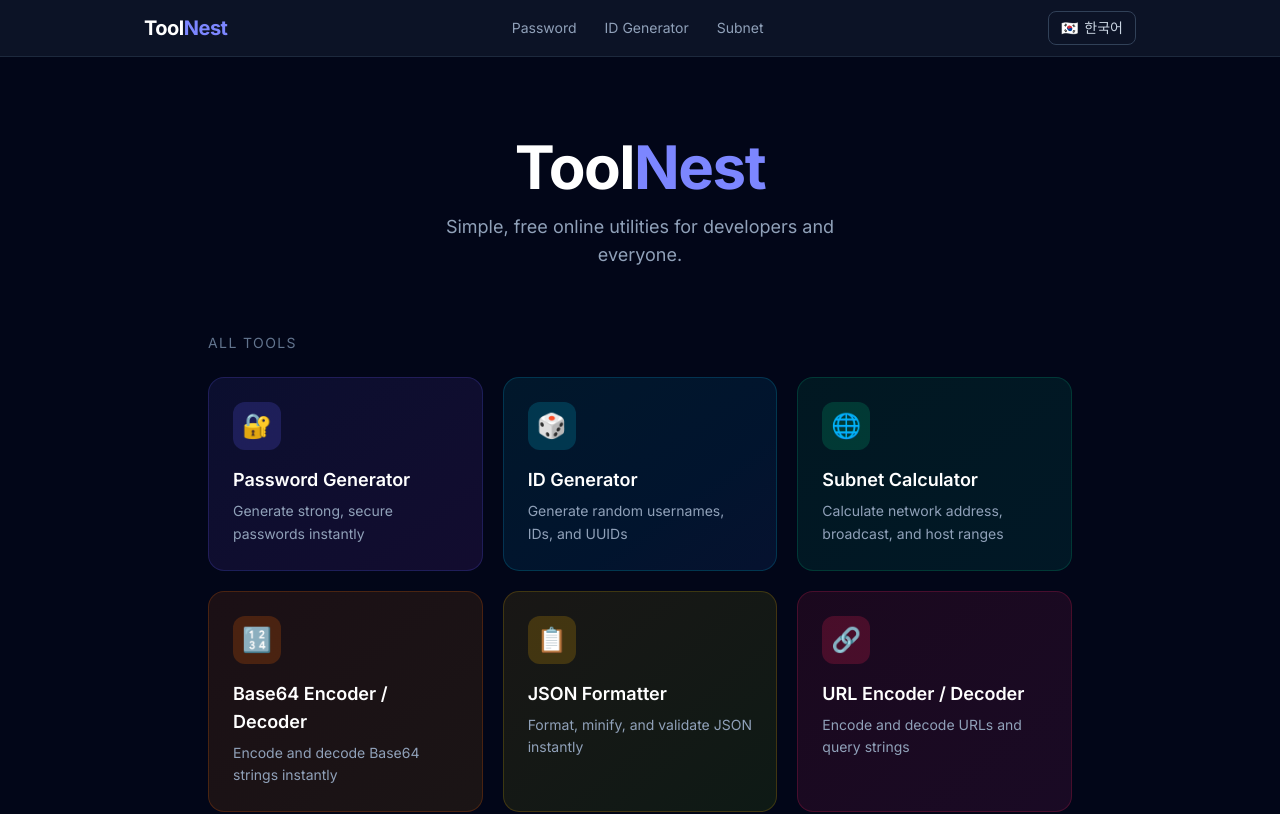
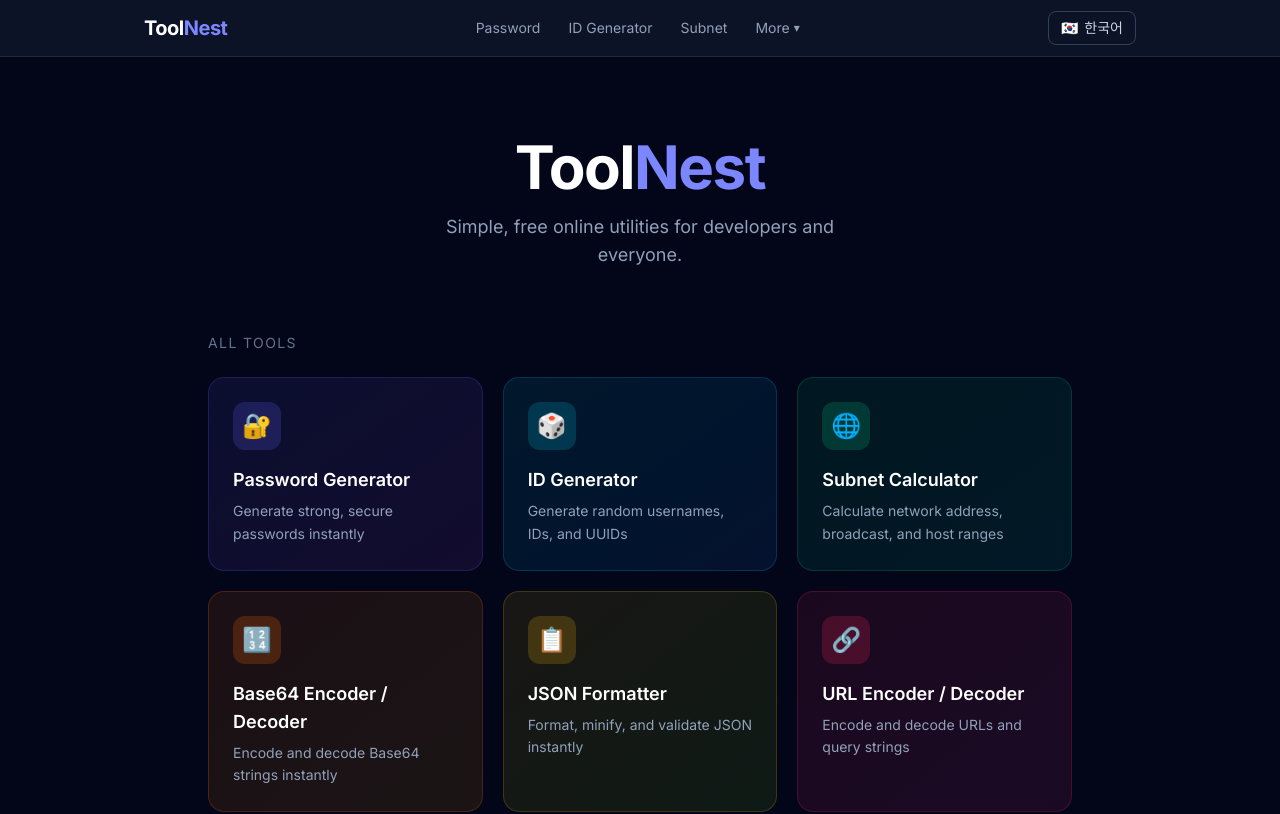
Before and after one commit to stocklite85/toolnest, a Next.js app: page / in a window 1280 px wide. Shown: the top 814 px of the page. Built offline with nearby package versions, Linux system fonts and the light colour scheme.

Commit message:
feat: 헤더 더보기 드롭다운 추가 (4개 신규 툴)

```diff
--- a/components/Header.tsx
+++ b/components/Header.tsx
@@ -1,18 +1,38 @@
 'use client'
 import Link from 'next/link'
 import { usePathname } from 'next/navigation'
+import { useState, useRef, useEffect } from 'react'
 import { useLang } from '@/contexts/LangContext'
 import { t } from '@/lib/translations'
+
+const mainLinks = [
+  { href: '/password-generator', key: 'nav.password' },
+  { href: '/id-generator',       key: 'nav.id' },
+  { href: '/subnet-calculator',  key: 'nav.subnet' },
+]
+
+const moreLinks = [
+  { href: '/base64',          labelKo: 'Base64 인코더',  labelEn: 'Base64' },
+  { href: '/json-formatter',  labelKo: 'JSON 포매터',    labelEn: 'JSON Formatter' },
+  { href: '/url-encoder',     labelKo: 'URL 인코더',     labelEn: 'URL Encoder' },
+  { href: '/color-converter', labelKo: '색상 변환기',    labelEn: 'Color Converter' },
+]
 
 export default function Header() {
   const { lang, toggleLang } = useLang()
   const pathname = usePathname()
+  const [open, setOpen] = useState(false)
+  const dropRef = useRef<HTMLDivElement>(null)
 
-  const navLinks = [
-    { href: '/password-generator', key: 'nav.password' },
-    { href: '/id-generator', key: 'nav.id' },
-    { href: '/subnet-calculator', key: 'nav.subnet' },
-  ]
+  useEffect(() => {
+    const handler = (e: MouseEvent) => {
+      if (dropRef.current && !dropRef.current.contains(e.target as Node)) setOpen(false)
+    }
+    document.addEventListener('mousedown', handler)
+    return () => document.removeEventListener('mousedown', handler)
+  }, [])
+
+  const isMoreActive = moreLinks.some(l => pathname === l.href)
 
   return (
     <header className="border-b border-slate-800 bg-slate-900/80 backdrop-blur sticky top-0 z-50">
@@ -22,25 +42,50 @@ export default function Header() {
         </Link>
 
         <nav className="hidden md:flex items-center gap-1">
-          {navLinks.map(link => (
-            <Link
-              key={link.href}
-              href={link.href}
+          {mainLinks.map(link => (
+            <Link key={link.href} href={link.href}
               className={`px-3 py-1.5 rounded-lg text-sm transition-colors ${
                 pathname === link.href
                   ? 'bg-indigo-500/20 text-indigo-400'
                   : 'text-slate-400 hover:text-white hover:bg-slate-800'
-              }`}
-            >
+              }`}>
               {t(lang, link.key)}
             </Link>
           ))}
+
+          {/* More dropdown */}
+          <div ref={dropRef} className="relative">
+            <button
+              onClick={() => setOpen(o => !o)}
+              className={`px-3 py-1.5 rounded-lg text-sm transition-colors flex items-center gap-1 ${
+                isMoreActive
+                  ? 'bg-indigo-500/20 text-indigo-400'
+                  : 'text-slate-400 hover:text-white hover:bg-slate-800'
+              }`}>
+              {lang === 'ko' ? '더보기' : 'More'}
+              <span className={`text-xs transition-transform ${open ? 'rotate-180' : ''}`}>▾</span>
+            </button>
+
+            {open && (
+              <div className="absolute top-full right-0 mt-1 w-44 bg-slate-900 border border-slate-700 rounded-xl shadow-xl overflow-hidden">
+                {moreLinks.map(link => (
+                  <Link key={link.href} href={link.href}
+                    onClick={() => setOpen(false)}
+                    className={`block px-4 py-2.5 text-sm transition-colors ${
+                      pathname === link.href
+                        ? 'text-indigo-400 bg-indigo-500/10'
+                        : 'text-slate-400 hover:text-white hover:bg-slate-800'
+                    }`}>
+                    {lang === 'ko' ? link.labelKo : link.labelEn}
+                  </Link>
+                ))}
+              </div>
+            )}
+          </div>
         </nav>
 
-        <button
-          onClick={toggleLang}
-          className="flex items-center gap-1.5 px-3 py-1.5 rounded-lg border border-slate-700 text-sm text-slate-300 hover:border-indigo-500 hover:text-indigo-400 transition-colors"
-        >
+        <button onClick={toggleLang}
+          className="flex items-center gap-1.5 px-3 py-1.5 rounded-lg border border-slate-700 text-sm text-slate-300 hover:border-indigo-500 hover:text-indigo-400 transition-colors">
           <span>{lang === 'en' ? '🇰🇷' : '🇺🇸'}</span>
           <span>{lang === 'en' ? '한국어' : 'English'}</span>
         </button>
```
